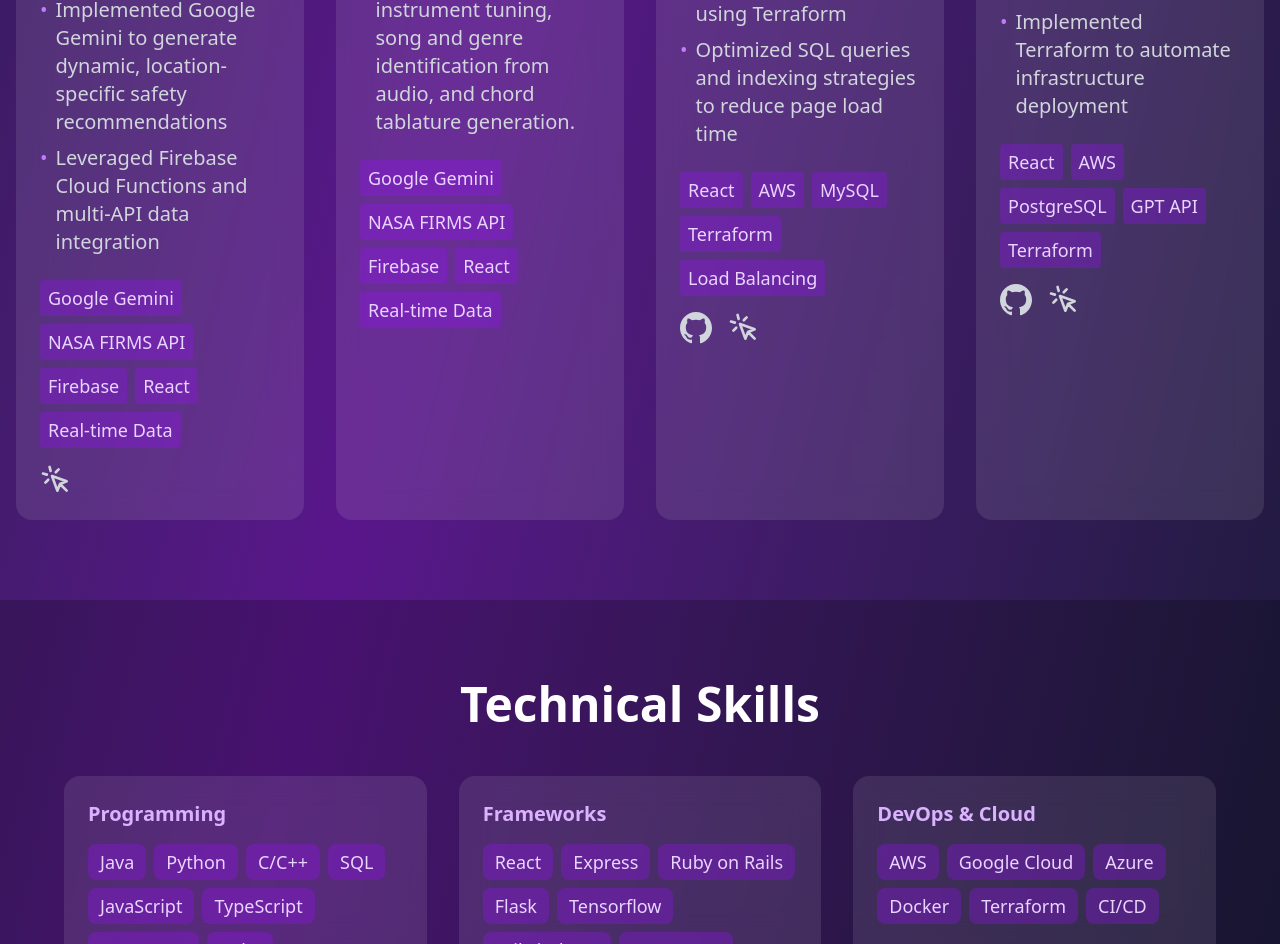
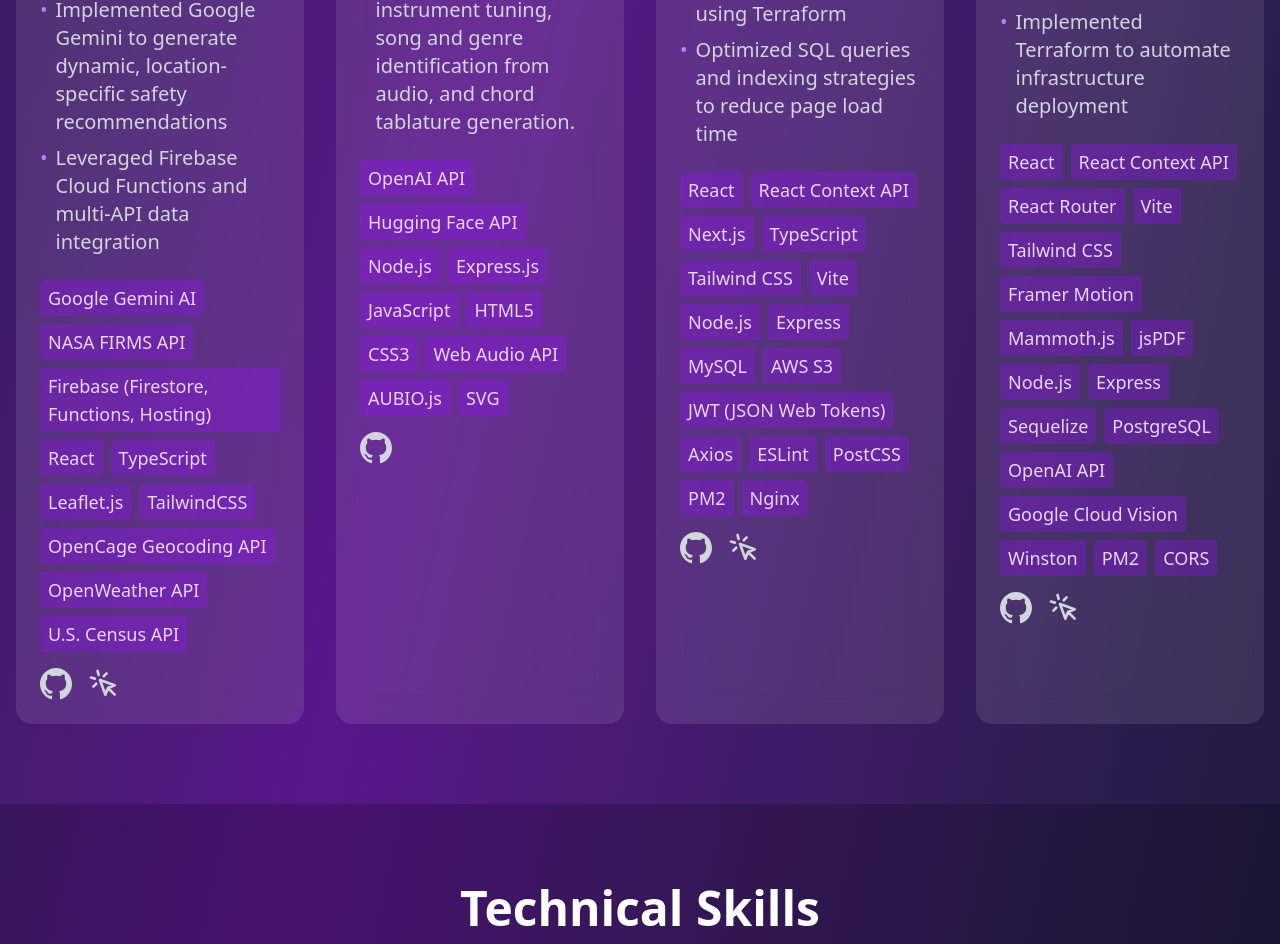
Before and after one commit to AnthonyL103/AnthonysWebPage, a React (Vite) app in the folder AnthonysWebPage/: page / in a window 1280 px wide. Shown: the part 3404-4348 px from the top of the page. Built offline with nearby package versions, Linux system fonts and the light colour scheme.

Commit message:
added more links and technologies

```diff
--- a/AnthonysWebPage/src/App.tsx
+++ b/AnthonysWebPage/src/App.tsx
@@ -35,8 +35,20 @@
         "Implemented Google Gemini to generate dynamic, location-specific safety recommendations",
         "Leveraged Firebase Cloud Functions and multi-API data integration"
       ],
-      technologies: ["Google Gemini", "NASA FIRMS API", "Firebase", "React", "Real-time Data"],
+      technologies: [
+        "Google Gemini AI",
+        "NASA FIRMS API",
+        "Firebase (Firestore, Functions, Hosting)",
+        "React",
+        "TypeScript",
+        "Leaflet.js",
+        "TailwindCSS",
+        "OpenCage Geocoding API",
+        "OpenWeather API",
+        "U.S. Census API"
+        ],
       award: "🏆 1st Place - Google Technology Challenge",
+      github: "https://github.com/AnthonyL103/Catalytica",
       link: "https://www.catalytica.org/"
     },
     {
@@ -46,7 +58,19 @@
         "Built a web app for guitar players in 48 hours, collaborated with a team of 4 using GitHub for version control",
         "Features include instrument tuning, song and genre identification from audio, and chord tablature generation.",
       ],
-      technologies: ["Google Gemini", "NASA FIRMS API", "Firebase", "React", "Real-time Data"],
+      technologies: [
+        "OpenAI API",
+        "Hugging Face API",
+        "Node.js",
+        "Express.js",
+        "JavaScript",
+        "HTML5",
+        "CSS3",
+        "Web Audio API",
+        "AUBIO.js",
+        "SVG"
+        ],
+      github: "https://github.com/AnthonyL103/OSUHackathonWinter2024",
       award: "🏆 1st Place - BeaverHacks"
     },
     {
@@ -57,7 +81,24 @@
         "Designed scalable infrastructure with auto-scaling groups and load balancers using Terraform",
         "Optimized SQL queries and indexing strategies to reduce page load time"
       ],
-      technologies: ["React", "AWS", "MySQL", "Terraform", "Load Balancing"],
+      technologies: [
+        "React",
+        "React Context API",
+        "Next.js",
+        "TypeScript",
+        "Tailwind CSS",
+        "Vite",
+        "Node.js",
+        "Express",
+        "MySQL",
+        "AWS S3",
+        "JWT (JSON Web Tokens)",
+        "Axios",
+        "ESLint",
+        "PostCSS",
+        "PM2",
+        "Nginx"
+        ],
       github: "https://github.com/AnthonyL103/BenchRacers",
       link: "https://www.benchracershq.com"
     },
@@ -69,7 +110,25 @@
         "Leveraged AWS and PostgreSQL to securely store uploads and generated study materials",
         "Implemented Terraform to automate infrastructure deployment"
       ],
-      technologies: ["React", "AWS", "PostgreSQL", "GPT API", "Terraform"],
+      technologies: [
+        "React",
+        "React Context API",
+        "React Router",
+        "Vite",
+        "Tailwind CSS",
+        "Framer Motion",
+        "Mammoth.js",
+        "jsPDF",
+        "Node.js",
+        "Express",
+        "Sequelize",
+        "PostgreSQL",
+        "OpenAI API",
+        "Google Cloud Vision",
+        "Winston",
+        "PM2",
+        "CORS"
+        ],
       github: "https://github.com/AnthonyL103/Zukini",
       link: "https://www.zukini.com"
     }
```
